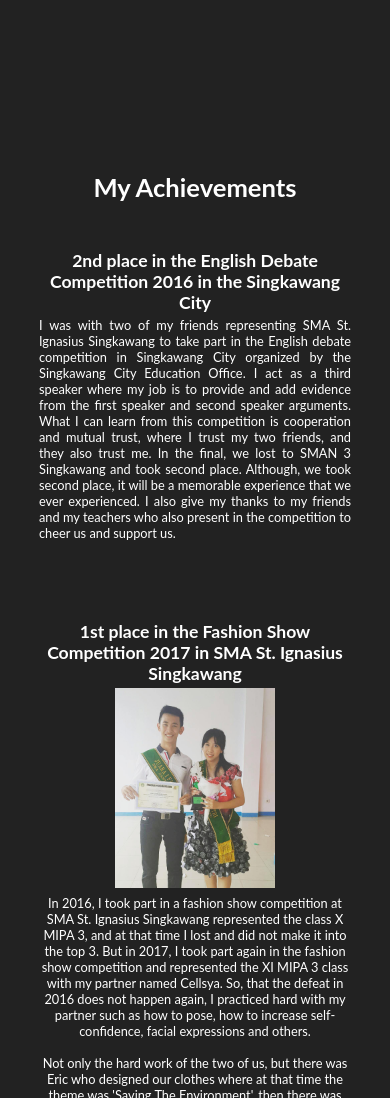
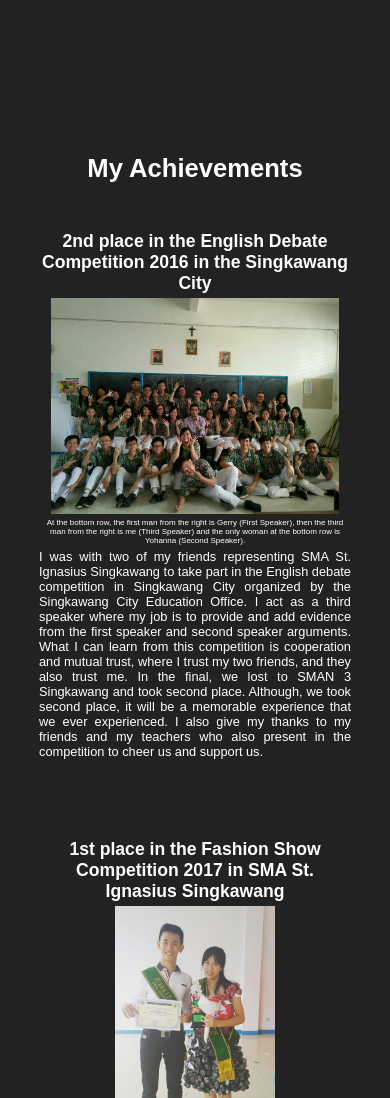
Before and after one commit to lgenesius/luisgenesius.github.io, a plain HTML site: page index.html in a window 390 px wide. Shown: the part 1562-2660 px from the top of the page. Drawn offline with Linux system fonts and the light colour scheme.

Commit message:
Add files via upload
initial commit

```diff
--- a/index.html
+++ b/index.html
@@ -46,6 +46,8 @@
 			<h3 class="piagam1">
 				2nd place in the English Debate Competition 2016 in the Singkawang City
 			</h3>
+			<img src="Assets/Debat Inggris.jpg" class="debat"><br>
+			<p class="debat-description">At the bottom row, the first man from the right is Gerry (First Speaker), then the third man from the right is me (Third Speaker) and the only woman at the bottom row is Yohanna (Second Speaker).</p>
 			<p class="deskripsi1">
 				I was with two of my friends representing SMA St. Ignasius Singkawang to take part in the English debate competition in Singkawang City organized by the Singkawang City Education Office. I act as a third speaker where my job is to provide and add evidence from the first speaker and second speaker arguments. What I can learn from this competition is cooperation and mutual trust, where I trust my two friends, and they also trust me. In the final, we lost to SMAN 3 Singkawang and took second place. Although, we took second place, it will be a memorable experience that we ever experienced. I also give my thanks to my friends and my teachers who also present in the competition to cheer us and support us.
 			</p>
--- a/style.css
+++ b/style.css
@@ -1,7 +1,7 @@
 *{
 	padding: 0;
 	margin: 0;
-	font-family: "Lato", sans-serif;
+	font-family: "Myriad Pro", sans-serif;
 }
 
 html{
@@ -113,7 +113,7 @@ img.profile{
 }
 
 .opening{
-	margin-left: 15%;
+	margin-left: 19%;
 	max-width: 30%;
 	text-align: justify;
 	color: white;
@@ -123,7 +123,7 @@ img.profile{
 }
 
 .fotografi{
-	margin-left: 10%;
+	margin-left: 4%;
 	max-width: 30%;
 	float: left;
 	text-align: justify;
@@ -168,6 +168,18 @@ h3.piagam1{
 	margin-left: 10%;
 	font-size: 1.7rem;
 	margin-top: 3rem;
+}
+
+.debat{
+	width: 32rem;
+	margin-top: 1%;
+}
+
+.debat-description{
+	margin-left: 10%;
+	max-width: 80%;
+	font-style: bold;
+	font-size: 0.8rem;
 }
 
 .deskripsi1{
@@ -399,6 +411,10 @@ img.fashion{
 	font-size: 1.4rem;
 	}
 
+	.debat{
+		width: 28rem;
+	}
+
 	.deskripsi1{
 		font-size: 1.10rem;
 	}
@@ -520,10 +536,6 @@ img.fashion{
 		line-height: 1rem;
 	}
 
-	nav{
-		opacity: 1;
-	}
-
 	#check:checked ~ ul{
 		left: 0;
 	}
@@ -568,6 +580,10 @@ img.fashion{
 
 	.achieve{
 		font-size: 1.8rem;
+	}
+
+	.debat{
+		width: 25rem;
 	}
 
 	h3.piagam1{
@@ -692,6 +708,14 @@ img.fashion{
 		font-size: 1.6rem;
 	}
 
+	.debat{
+		width: 18rem;
+	}
+
+	.debat-description{
+		font-size: 0.5rem;
+	}
+
 	h3.piagam1{
 	font-size: 1.10rem;
 	}
```
Also changed, not shown: Assets/Debat Inggris.jpg (added).
